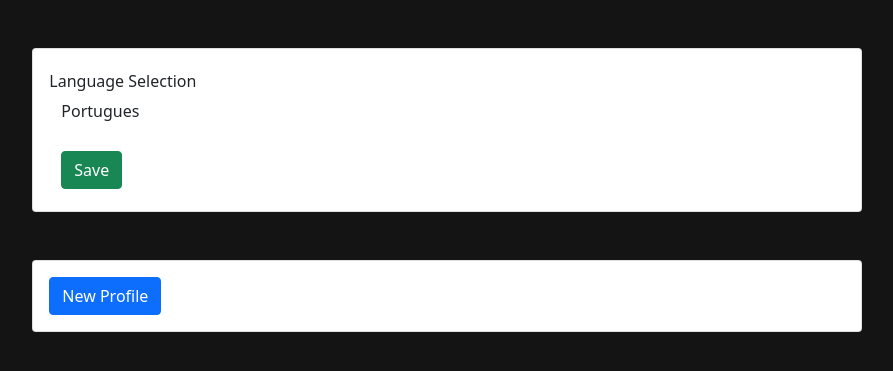
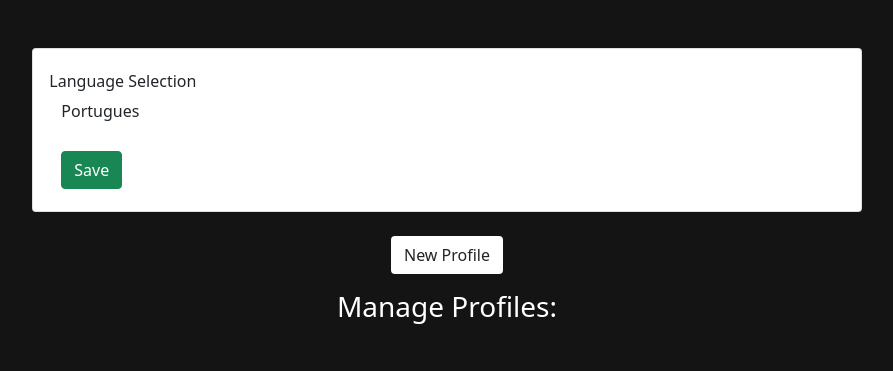
Before and after one commit to MoisesHDAndrade/Fletnix, a Django app: template Fletnix/apps/accounts/templates/user_profile.html in a window 1280 px wide. Shown: the part 61-432 px from the top of the page, without its empty margins (193-1086 px from the left). Run offline with Django 3.2, Linux system fonts and the light colour scheme; the template is opened without the code that fills it, so the values that code supplies are empty; some libraries are stand-ins or nearby versions.

Commit message:
minor account detail template changes

```diff
--- a/Fletnix/apps/accounts/templates/user_profile.html
+++ b/Fletnix/apps/accounts/templates/user_profile.html
@@ -1,5 +1,42 @@
 {% extends 'base.html' %}
 
+
+{% block css %}
+    <style>
+        .card-img-overlay {
+
+    position: absolute;
+    top: 0%;
+    bottom: 0;
+    left: 0;
+    right: 0;
+    height: 100%;
+    width: 100%;
+    opacity: 0;
+    -webkit-transition: all 0.4s ease-in-out 0s;
+    -moz-transition: all 0.4s ease-in-out 0s;
+    transition: all 0.4s ease-in-out 0s;
+    background: rgba(0, 0, 0, 0.8);
+  }
+  .card{
+    transform: scale(1);
+    transition:  ease-in-out 0.5s;
+    z-index: 1
+}
+
+
+.card:hover .card-img-overlay {
+
+    opacity: 1;
+    transition:  ease-in-out 0.5s;
+
+  }
+.card-img-overlay:hover{
+    z-index: 2;
+    transition:  ease-in-out 0.5s;
+}
+    </style>
+{% endblock css %}
 
 {% block main %}
     <div class="container-fluid">
@@ -38,33 +75,34 @@
             </div>
         </div>
 
-        <div class="row justify-content-center">
-            <div class="col-lg-8">
-                <div class="card mt-5">
-                    <div class="card-body">
-                        <div class="row justify-content-center">
-                            <div class="col-12">
-                                <button class="btn btn-primary" data-bs-toggle="modal" data-bs-target="#profileAdd">
-                                    New Profile</button>
-                            </div>
-                        </div>
-                    </div>
-                </div>
-            </div>
-        </div>
 
 
         <div class="row justify-content-center mt-2">
+            <div class="col-2 text-center mb-3 mt-3">
+                <button class="btn bg-white" data-bs-toggle="modal" data-bs-target="#profileAdd">
+                    New Profile</button>
+            </div>
+
+            <h3 class="text-white text-center mb-3">Manage Profiles:</h3>
             <div class="col-8">
                 <div class="row">
                     {% for obj in request.user.user_profile.profiles.all  %}
-            <div class="col-3">
+            <div class="col-lg-3 col-md-12">
                 <div class="card" style="width: 15rem;background-color:pink">
                     <!-- testando avatars para profiles -->
                     <img src="https://cdn0.iconfinder.com/data/icons/child-1-1/70/baby-child-girl-512.png" class="card-img-top" height="150" alt="...">
-                    <div class="card-body">
-                      <p class="card-text"></p>
-                    </div>
+                    <a href="" class="text-decoration-none">
+                        <div class="card-img-overlay">
+
+                            <p class="card-text text-white text-center  mt-5 mb-auto"><i class="fas fa-pen-alt"></i></p>
+                            <p class="card-text text-white text-center  mb-auto">Edit</p>
+
+
+                        </div>
+                    </a>
+
+
+
                   </div>
                   <p class="text-white text-center">{{obj.user_name|title}}</p>
             </div>
--- a/Fletnix/apps/profiles/templates/profile_add.html
+++ b/Fletnix/apps/profiles/templates/profile_add.html
@@ -1,9 +1,9 @@
 <div class="modal fade" id="profileAdd" tabindex="-1" role="dialog" aria-labelledby="profileAddLabel" aria-hidden="true">
-    <div class="modal-dialog modal-dialog-centered modal-lg" role="document">
-        <div class="modal-content">
+    <div class="modal-dialog modal-dialog-centered modal-lg bg-transparent" role="document">
+        <div class="modal-content bg-dark text-white">
             <div class="modal-header">
               <h4 class="modal-title font-weight-light" id="ModalCenterTitle"><strong>Profile</strong> <span class="text-muted">Form</span></h4>
-              <button type="button" class="btn-close" data-bs-dismiss="modal" aria-label="Close"></button>
+              <button type="button" class="btn-close text-white" data-bs-dismiss="modal" aria-label="Close"></button>
 
             </div>
             <!-- user = form.cleaned_data['user'],
@@ -14,10 +14,10 @@
                 <form action="{% url 'profiles:add' %}" method="post" id="profileAddForm">
                     {% csrf_token %}
                     <div class="row">
-                        <div class="col-12">
+                        <div class="col-12 ">
                             <div class="form-group mb-3">
                                 <label for="id_user_name" class="font-weight-light">Profile Name</label>
-                                <input type="text" autofocus class="form-control" id="id_user_name"  name="user_name" placeholder="Enter Profile Name">
+                                <input type="text" autofocus class="form-control bg-dark text-white" id="id_user_name"  name="user_name" placeholder="Enter Profile Name">
                                 <input type="text" hidden id="id_user"  name="user" value="{{request.user.user_profile.id}}">
                             </div>
                         </div>
@@ -27,7 +27,7 @@
                         <div class="col-12">
                             <div class="form-group mb-3">
                                 <label for="id_user_age" class="font-weight-light">Profile type age</label>
-                                <select id="id_user_age"  name="user_age" class="form-control">
+                                <select id="id_user_age"  name="user_age" class="form-control bg-dark text-white">
                                     <option value="1">Adult</option>
                                     <option value="2">Child</option>
                                 </select>
@@ -39,7 +39,7 @@
                         <div class="col-12">
                             <div class="form-group mb-3">
                                 <label for="id_user_gender" class="font-weight-light">Profile gender</label>
-                                <select id="id_user_gender"  name="user_gender" class="form-control">
+                                <select id="id_user_gender"  name="user_gender" class="form-control bg-dark text-white">
                                     <option value="1">Male</option>
                                     <option value="2">Female</option>
                                 </select>
@@ -50,7 +50,7 @@
             </div>
             <div class="modal-footer">
               <button type="button" class="btn bg-danger text-light font-weight-light" data-bs-dismiss="modal">Close</button>
-              <button type="button" class="btn btn-outline-success font-weight-light" onclick="submitprofileAddForm()">Save changes</button>
+              <button type="button" class="btn bg-white font-weight-light" onclick="submitprofileAddForm()">Save changes</button>
             </div>
     </div>
 </div>
```
